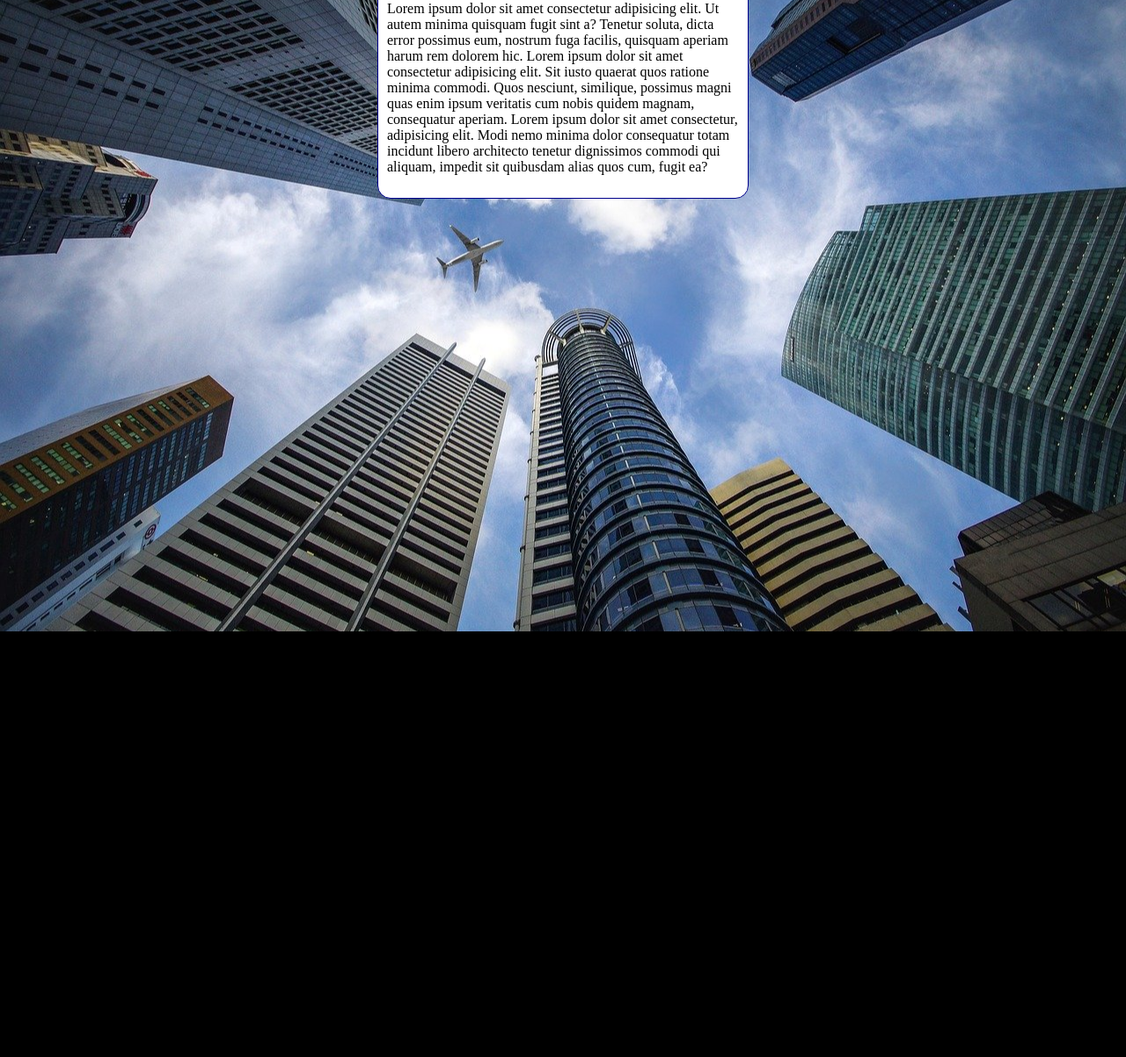
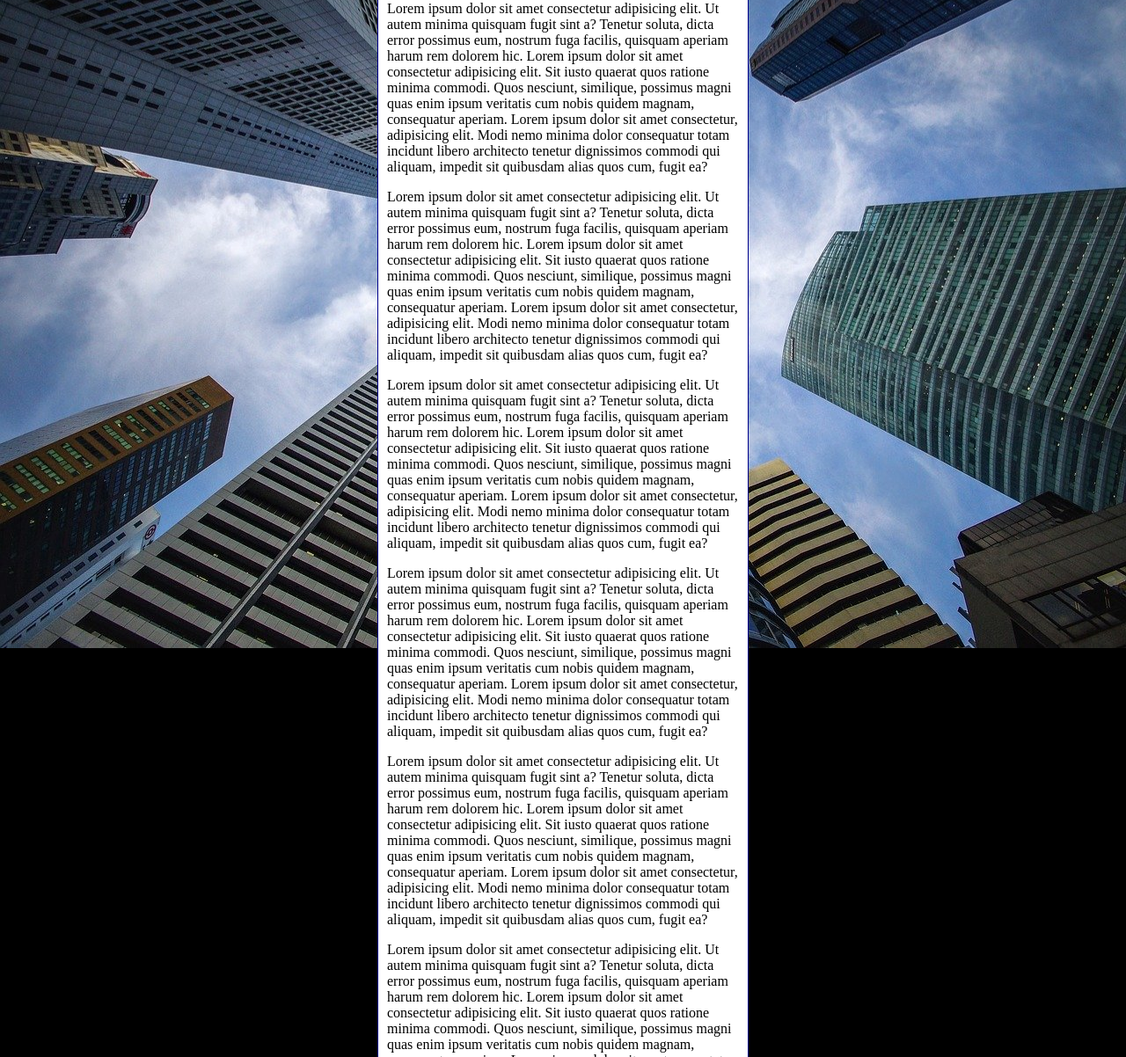
Before and after one commit to alanvieira97/html-css, a plain HTML site: page exercicios/ex022/fundo006.html in a window 1280 px wide. Shown: the part 98-1300 px from the top of the page at 88% size. Before the commit the page ends 816 px from the top, so only its background shows below. Drawn offline with Linux system fonts and the light colour scheme.

Commit message:
Update fundo006.html

```diff
--- a/exercicios/ex022/fundo006.html
+++ b/exercicios/ex022/fundo006.html
@@ -27,7 +27,11 @@
 <body>
    <main>
     <h1>Teste de Imagem de Fundo</h1>
+    <p>Lorem ipsum dolor sit amet consectetur adipisicing elit. Ut autem minima quisquam fugit sint a? Tenetur soluta, dicta error possimus eum, nostrum fuga facilis, quisquam aperiam harum rem dolorem hic. Lorem ipsum dolor sit amet consectetur adipisicing elit. Sit iusto quaerat quos ratione minima commodi. Quos nesciunt, similique, possimus magni quas enim ipsum veritatis cum nobis quidem magnam, consequatur aperiam. Lorem ipsum dolor sit amet consectetur, adipisicing elit. Modi nemo minima dolor consequatur totam incidunt libero architecto tenetur dignissimos commodi qui aliquam, impedit sit quibusdam alias quos cum, fugit ea?</p><p>Lorem ipsum dolor sit amet consectetur adipisicing elit. Ut autem minima quisquam fugit sint a? Tenetur soluta, dicta error possimus eum, nostrum fuga facilis, quisquam aperiam harum rem dolorem hic. Lorem ipsum dolor sit amet consectetur adipisicing elit. Sit iusto quaerat quos ratione minima commodi. Quos nesciunt, similique, possimus magni quas enim ipsum veritatis cum nobis quidem magnam, consequatur aperiam. Lorem ipsum dolor sit amet consectetur, adipisicing elit. Modi nemo minima dolor consequatur totam incidunt libero architecto tenetur dignissimos commodi qui aliquam, impedit sit quibusdam alias quos cum, fugit ea?</p>
     <p>Lorem ipsum dolor sit amet consectetur adipisicing elit. Ut autem minima quisquam fugit sint a? Tenetur soluta, dicta error possimus eum, nostrum fuga facilis, quisquam aperiam harum rem dolorem hic. Lorem ipsum dolor sit amet consectetur adipisicing elit. Sit iusto quaerat quos ratione minima commodi. Quos nesciunt, similique, possimus magni quas enim ipsum veritatis cum nobis quidem magnam, consequatur aperiam. Lorem ipsum dolor sit amet consectetur, adipisicing elit. Modi nemo minima dolor consequatur totam incidunt libero architecto tenetur dignissimos commodi qui aliquam, impedit sit quibusdam alias quos cum, fugit ea?</p>
+    <p>Lorem ipsum dolor sit amet consectetur adipisicing elit. Ut autem minima quisquam fugit sint a? Tenetur soluta, dicta error possimus eum, nostrum fuga facilis, quisquam aperiam harum rem dolorem hic. Lorem ipsum dolor sit amet consectetur adipisicing elit. Sit iusto quaerat quos ratione minima commodi. Quos nesciunt, similique, possimus magni quas enim ipsum veritatis cum nobis quidem magnam, consequatur aperiam. Lorem ipsum dolor sit amet consectetur, adipisicing elit. Modi nemo minima dolor consequatur totam incidunt libero architecto tenetur dignissimos commodi qui aliquam, impedit sit quibusdam alias quos cum, fugit ea?</p>
+    <p>Lorem ipsum dolor sit amet consectetur adipisicing elit. Ut autem minima quisquam fugit sint a? Tenetur soluta, dicta error possimus eum, nostrum fuga facilis, quisquam aperiam harum rem dolorem hic. Lorem ipsum dolor sit amet consectetur adipisicing elit. Sit iusto quaerat quos ratione minima commodi. Quos nesciunt, similique, possimus magni quas enim ipsum veritatis cum nobis quidem magnam, consequatur aperiam. Lorem ipsum dolor sit amet consectetur, adipisicing elit. Modi nemo minima dolor consequatur totam incidunt libero architecto tenetur dignissimos commodi qui aliquam, impedit sit quibusdam alias quos cum, fugit ea?</p><p>Lorem ipsum dolor sit amet consectetur adipisicing elit. Ut autem minima quisquam fugit sint a? Tenetur soluta, dicta error possimus eum, nostrum fuga facilis, quisquam aperiam harum rem dolorem hic. Lorem ipsum dolor sit amet consectetur adipisicing elit. Sit iusto quaerat quos ratione minima commodi. Quos nesciunt, similique, possimus magni quas enim ipsum veritatis cum nobis quidem magnam, consequatur aperiam. Lorem ipsum dolor sit amet consectetur, adipisicing elit. Modi nemo minima dolor consequatur totam incidunt libero architecto tenetur dignissimos commodi qui aliquam, impedit sit quibusdam alias quos cum, fugit ea?</p>
+
    </main>
 </body>
 </html>
```
